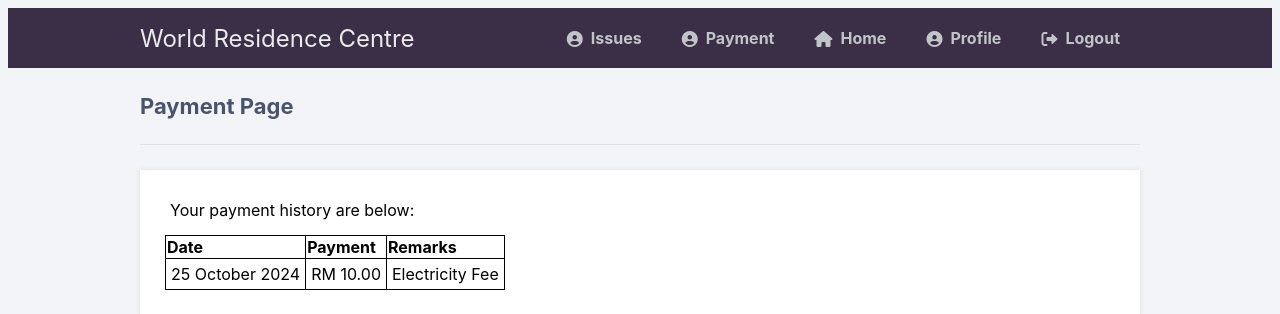
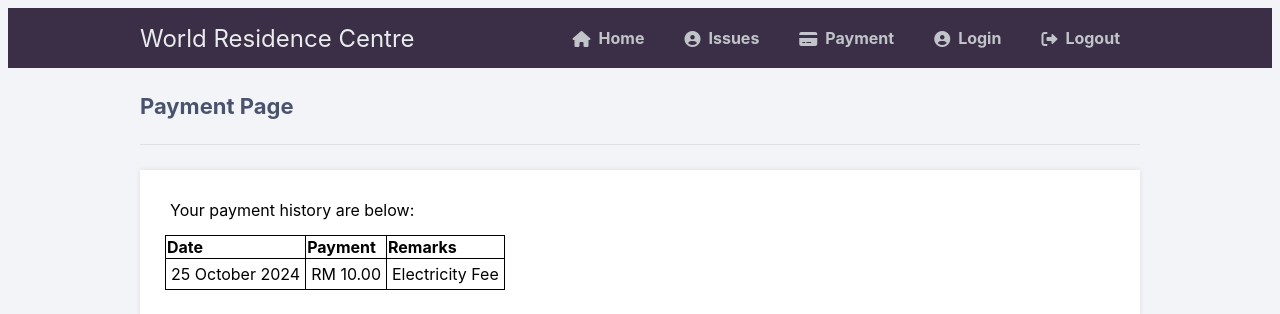
Before and after one commit to Darr3n2GG/Condominium_Management_System, a PHP site: page /payment.php in a window 1280 px wide. Shown: the top 314 px of the page. Run offline with PHP 8.4, Linux system fonts and the light colour scheme.

Commit message:
Minor bug fixes
+rearrange the header

```diff
--- a/home.php
+++ b/home.php
@@ -20,8 +20,8 @@ if (!isset($_SESSION['loggedin'])) {
 			<div>
 				<h1>World Residence Centre</h1>
                 <a href="test.php"><i class="fas fa-user-circle"></i>Issues</a>
-                <a href="payment.html"><i class="fas fa-cash-register"></i>Payment</a>
-				<a href="profile.html"><i class="fas fa-user-circle"></i><?= $test; ?></a>
+                <a href="payment.php"><i class="fa-solid fa-credit-card"></i>Payment</a>
+				<a href="profile.php"><i class="fas fa-user-circle"></i><?= $test; ?></a>
 				<a href="logout.php"><i class="fas fa-sign-out-alt"></i>Logout</a>
 			</div>
 		</nav>
--- a/payment.php
+++ b/payment.php
@@ -1,3 +1,12 @@
+<?php
+session_start();
+if (!isset($_SESSION['loggedin'])) {
+    $test = "Login";
+} else {
+    $test = "Profile";
+}
+?>
+
 <!DOCTYPE html>
 <html>
 	<head>
@@ -11,10 +20,10 @@
 		<nav class="navtop">
 			<div>
 				<h1>World Residence Centre</h1>
+                <a href="home.php"><i class="fa-solid fa-house"></i>Home</a>
                 <a href="test.php"><i class="fas fa-user-circle"></i>Issues</a>
-                <a href="payment.php"><i class="fas fa-user-circle"></i>Payment</a>
-                <a href="home.php"><i class="fa-solid fa-house"></i>Home</a>
-				<a href="profile.php"><i class="fas fa-user-circle"></i>Profile</a>
+                <a href="payment.php"><i class="fa-solid fa-credit-card"></i>Payment</a>
+				<a href="profile.php"><i class="fas fa-user-circle"></i><?= $test; ?></a>
 				<a href="logout.php"><i class="fas fa-sign-out-alt"></i>Logout</a>
 			</div>
 		</nav>
--- a/profile.php
+++ b/profile.php
@@ -32,11 +32,9 @@ $stmt->close();
 		<nav class="navtop">
 			<div>
 				<h1>World Residence Centre</h1>
-                <!-- <a href="test.php"><i class="fas fa-user-circle"></i>Issues</a> -->
-                <a href="rentpayment.php"><i class="fa-solid fa-credit-card"></i></i>Rent Payment</a>
+                <a href="home.php"><i class="fa-solid fa-house"></i>Home</a>
                 <a href="test.php"><i class="fas fa-user-circle"></i>Issues</a>
-                <a href="payment.php"><i class="fas fa-user-circle"></i>Payment</a>
-                <a href="home.php"><i class="fa-solid fa-house"></i>Home</a>
+                <a href="payment.php"><i class="fa-solid fa-credit-card"></i>Payment</a>
 				<a href="logout.php"><i class="fas fa-sign-out-alt"></i>Logout</a>
 			</div>
 		</nav>
```
